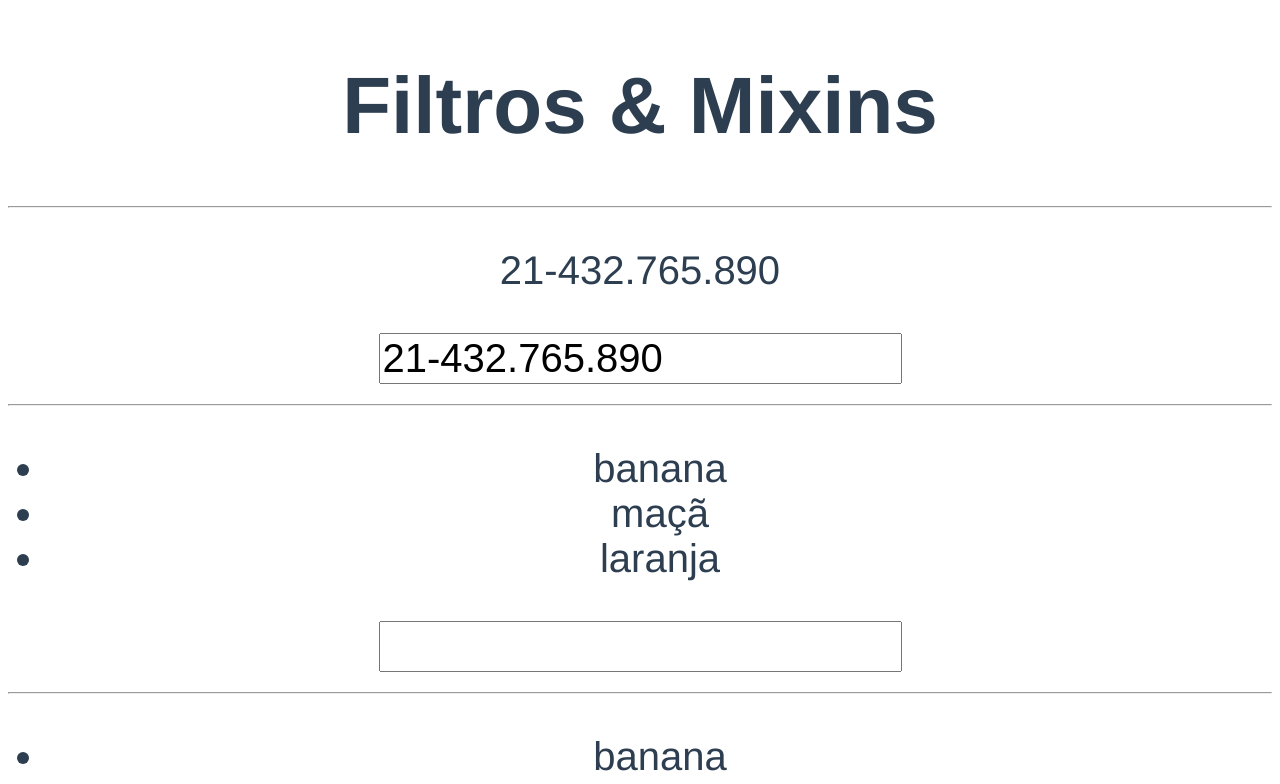
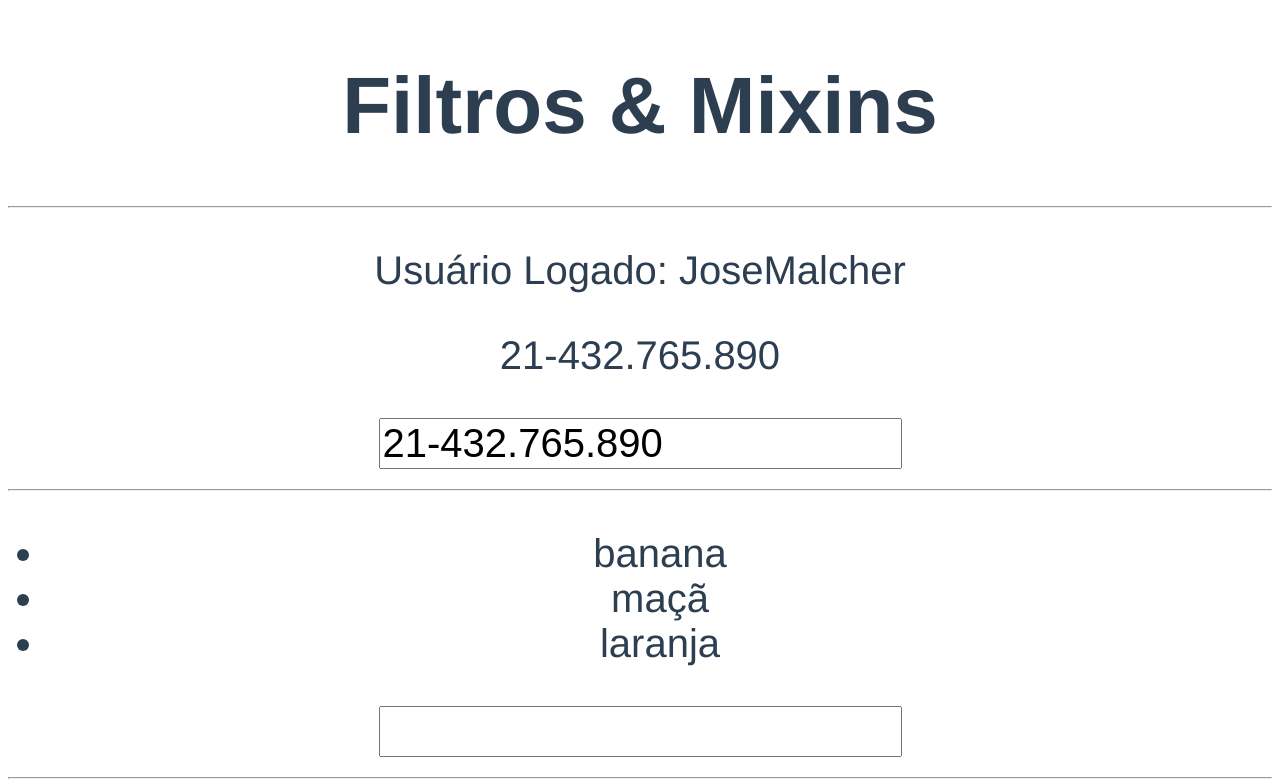
Before and after one commit to josemalcher/CODE3R-Curso-VueJS-2-O-Guia-Completo-incl-Vue-Router-Vuex, a Vue app in the folder Secao-13-Melhorando-sua-App-com-Filtros-e-Mixins/195-Introducao-do-Modulo/filtros-mixins-exercicios/: page / in a window 1280 px wide. Shown: the top 784 px of the page. Built offline with nearby package versions, Linux system fonts and the light colour scheme.

Commit message:
Seção 13: Melhorando sua App com Filtros e Mixins - 200. Criando e Usando Mixins

```diff
--- a/Secao-13-Melhorando-sua-App-com-Filtros-e-Mixins/195-Introducao-do-Modulo/filtros-mixins-exercicios/src/App.vue
+++ b/Secao-13-Melhorando-sua-App-com-Filtros-e-Mixins/195-Introducao-do-Modulo/filtros-mixins-exercicios/src/App.vue
@@ -2,6 +2,7 @@
   <div id="app">
     <h1>Filtros & Mixins</h1>
     <hr>
+    <p>Usuário Logado: {{usuarioLogado}}</p>
     <p>{{ cpfAluno | cpf | inverter }}</p>
     <input type="text" :value="cpfAluno | cpf | inverter">
     <hr>
@@ -15,15 +16,17 @@
 </template>
 
 <script>
+import frutasMixin from './frutasMixin';
 import Fruta from "./Fruta.vue";
+import usuarioLogado from "./usuarioLogado";
 
 export default {
   components: {Fruta},
+  mixins : [frutasMixin, usuarioLogado],
   data() {
     return {
       cpfAluno: '09856723412',
-      fruta: '',
-      frutas: ['banana', 'maçã', 'laranja']
+      frutas: ['abacate']
     }
   },
   filters: {
@@ -36,10 +39,7 @@ export default {
     }
   },
   methods: {
-    add() {
-      this.frutas.push(this.fruta)
-      this.fruta = ''
-    }
+
   }
 }
 </script>
--- a/Secao-13-Melhorando-sua-App-com-Filtros-e-Mixins/195-Introducao-do-Modulo/filtros-mixins-exercicios/src/Fruta.vue
+++ b/Secao-13-Melhorando-sua-App-com-Filtros-e-Mixins/195-Introducao-do-Modulo/filtros-mixins-exercicios/src/Fruta.vue
@@ -8,20 +8,11 @@
 </template>
 
 <script>
+import frutasMixin from "./frutasMixin";
+
 export default {
   name: "Fruta",
-  data(){
-    return{
-      fruta: '',
-      frutas: ['banana', 'maçã', 'laranja']
-    }
-  },
-  methods: {
-    add(){
-      this.frutas.push(this.fruta)
-      this.fruta = ''
-    }
-  }
+  mixins : [frutasMixin],
 }
 </script>
 
--- /dev/null
+++ b/Secao-13-Melhorando-sua-App-com-Filtros-e-Mixins/195-Introducao-do-Modulo/filtros-mixins-exercicios/src/frutasMixin.js
@@ -0,0 +1,14 @@
+export default {
+    data(){
+        return{
+            fruta: '',
+            frutas: ['banana', 'maçã', 'laranja']
+        }
+    },
+    methods: {
+        add(){
+            this.frutas.push(this.fruta)
+            this.fruta = ''
+        }
+    }
+}
--- /dev/null
+++ b/Secao-13-Melhorando-sua-App-com-Filtros-e-Mixins/195-Introducao-do-Modulo/filtros-mixins-exercicios/src/usuarioLogado.js
@@ -0,0 +1,7 @@
+export default {
+    computed: {
+        usuarioLogado() {
+            return 'JoseMalcher';
+        }
+    }
+}
```
Also changed, not shown: 1 other file (tests, documents, lock files or other folders).
